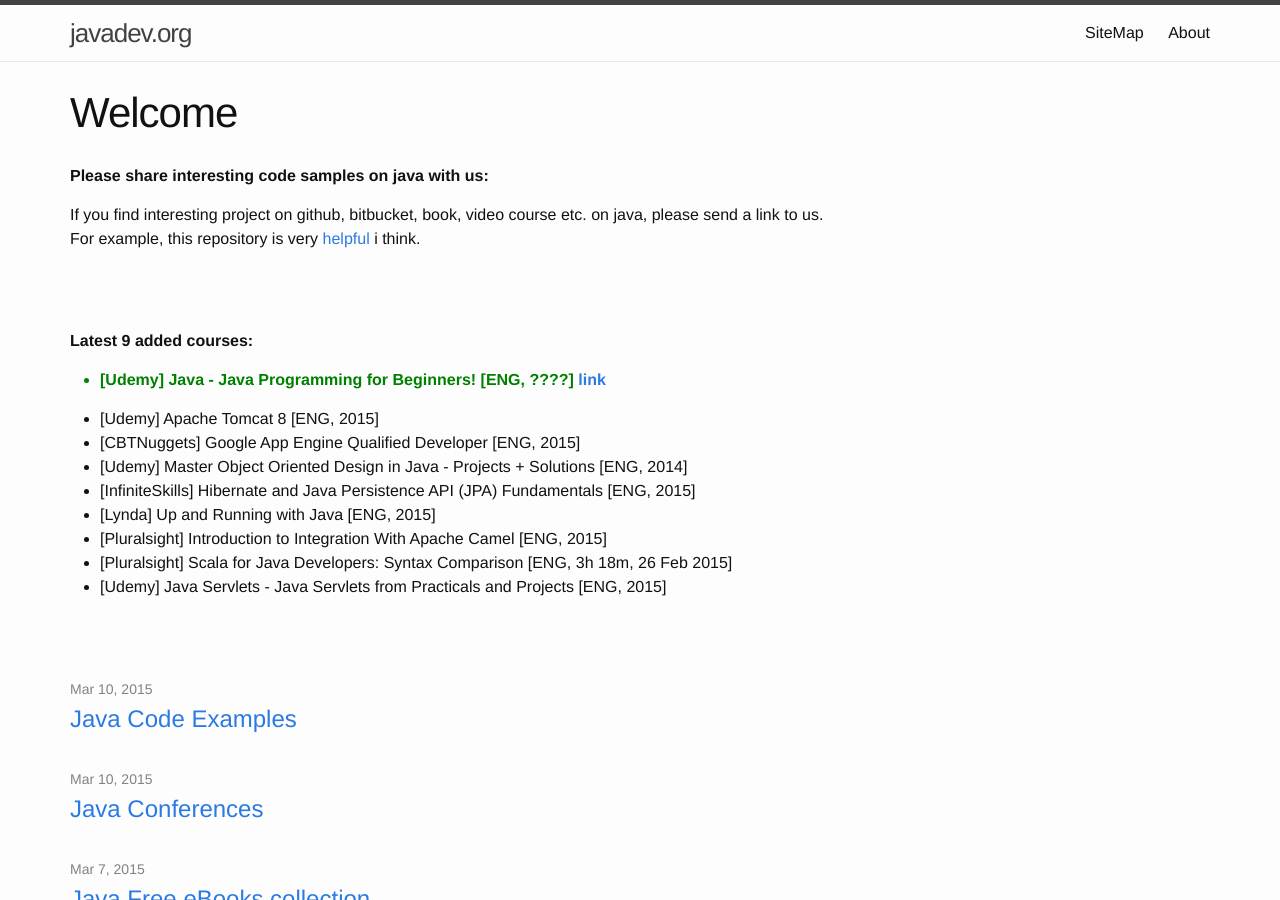
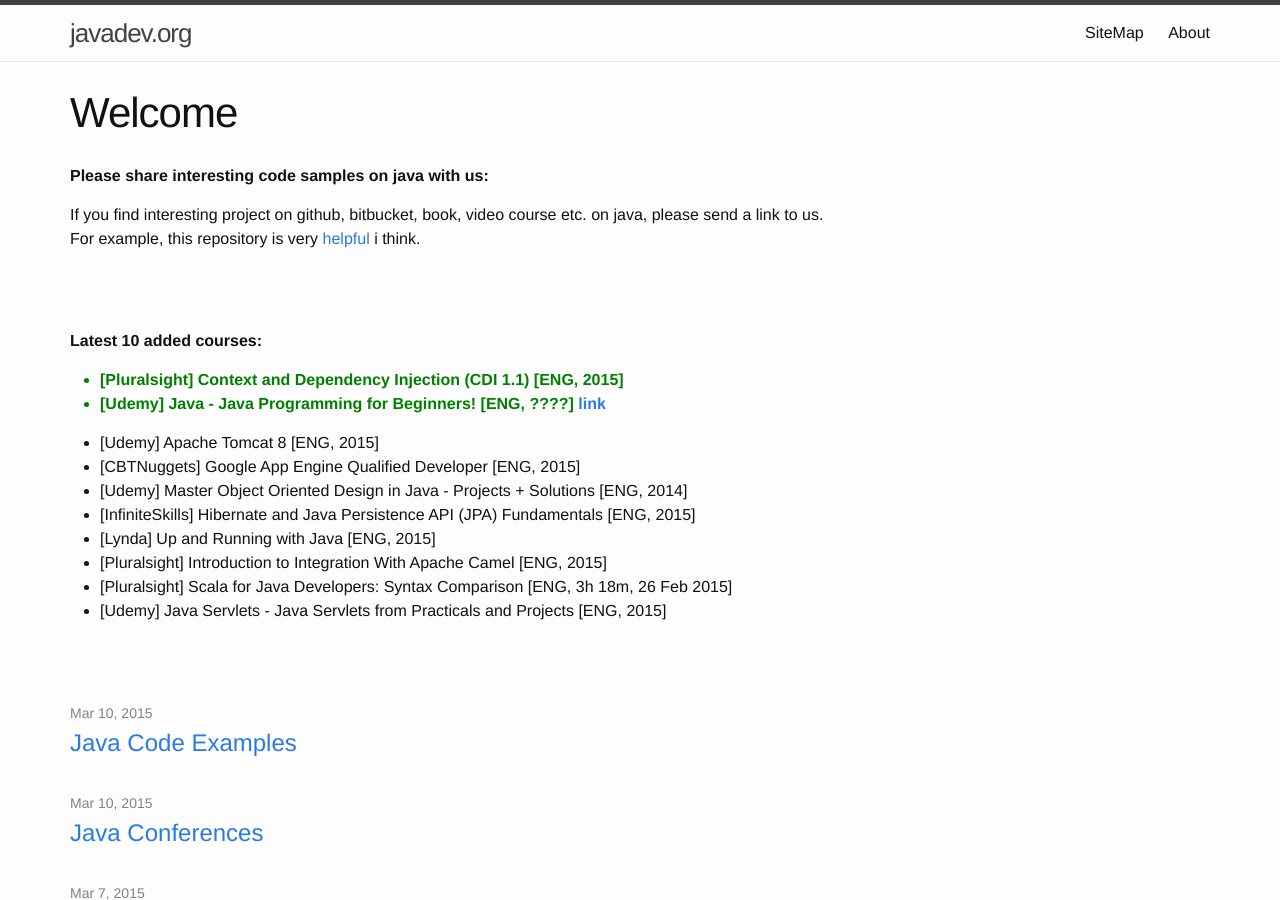
Before and after one commit to webmakaka/javadev.org, a Jekyll site: the page built from website/index.md, in a window 1280 px wide and 900 px high. Built offline with Jekyll 4.4.1, drawn with Linux system fonts in a browser that asks for light colours.

Commit message:
Update index.md

```diff
--- a/website/index.md
+++ b/website/index.md
@@ -12,9 +12,10 @@
 <br/><br/>
 
 
-**Latest 9 added courses:**
+**Latest 10 added courses:**
 
 <ul>
+<li style="color:green"><strong>[Pluralsight] Context and Dependency Injection (CDI 1.1) [ENG, 2015]</strong></li>
 <li style="color:green"><strong>[Udemy] Java - Java Programming for Beginners! [ENG, ????] <a href="https://www.udemy.com/java-programming-java-java/">link</a></strong></li>
 </ul>
 
```
